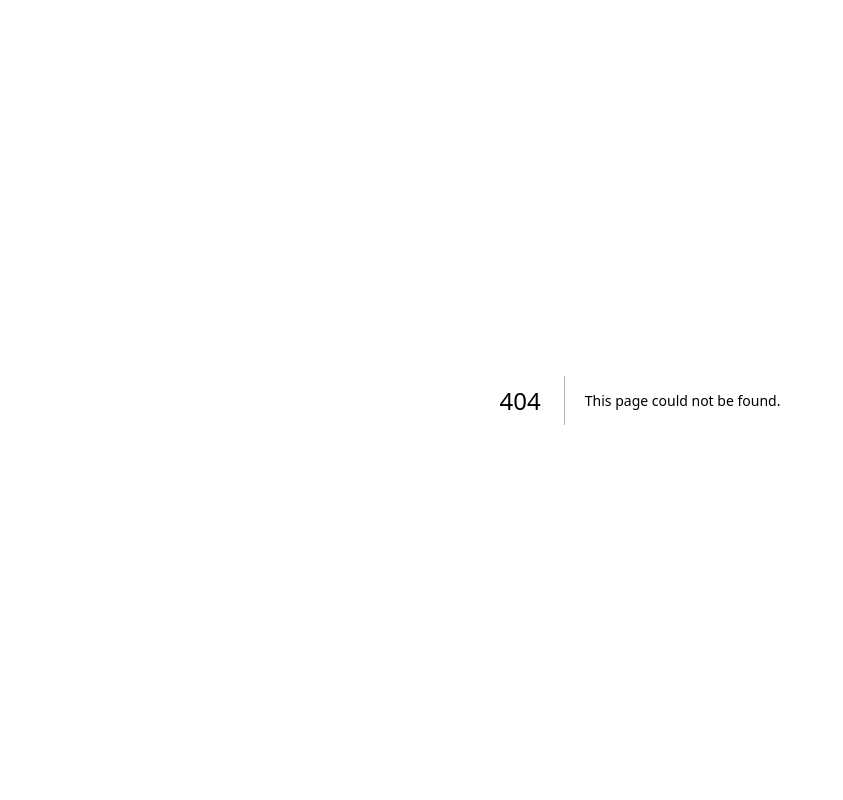
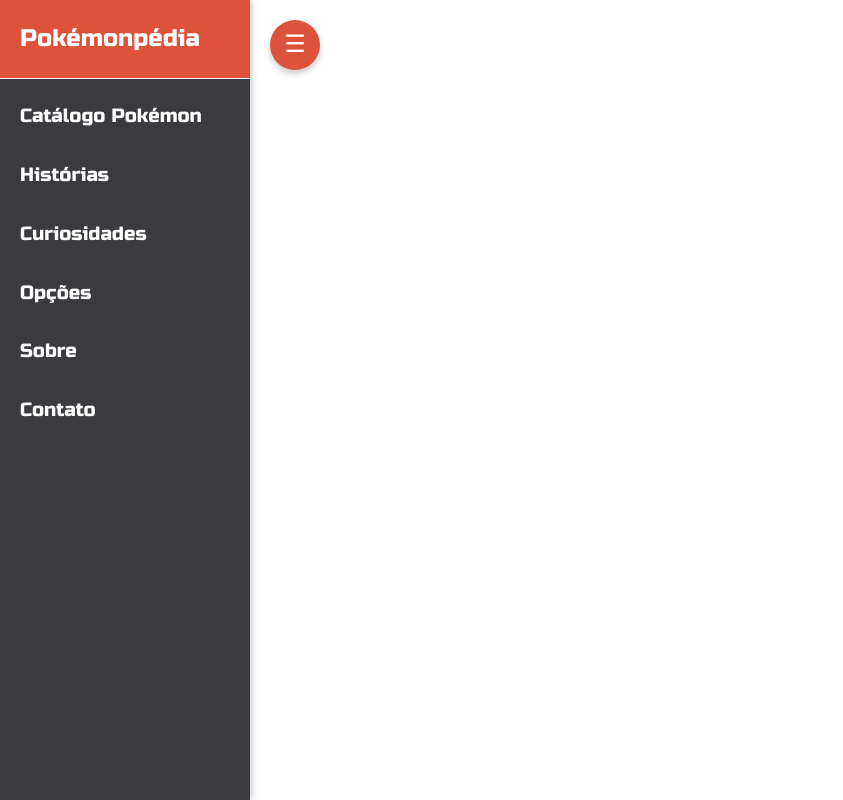
Before and after one commit to lenx0/poke-pedia-v2, a Next.js app: page /explore in a window 1280 px wide. Before the commit this address had no page. Shown: the whole page, without its empty margins (0-843 px from the left). Built offline with nearby package versions, Linux system fonts and the light colour scheme.

Commit message:
fix home layout, explore page (sidebar)

```diff
--- /dev/null
+++ b/src/app/explore/page.tsx
@@ -0,0 +1,7 @@
+import Sidebar from "@/components/sidebar/sidebar";
+
+export default function Explore() {
+    return (
+        <Sidebar />
+    )
+}
--- /dev/null
+++ b/src/components/sidebar/sidebar.tsx
@@ -0,0 +1,117 @@
+"use client";
+
+import React, { useState } from "react";
+import { Box, List, ListItemButton, ListItemText, Typography, Divider } from "@mui/material";
+import { motion } from "framer-motion";
+import '@fontsource/russo-one';
+
+export default function Sidebar() {
+  const [isOpen, setIsOpen] = useState(true);
+
+  const menuItems = [
+    { label: "Catálogo Pokémon", link: "/catalogo" },
+    { label: "Histórias", link: "/historias" },
+    { label: "Curiosidades", link: "/curiosidades" },
+    { label: "Opções", link: "/opcoes" },
+    { label: "Sobre", link: "/sobre" },
+    { label: "Contato", link: "/contato" },
+  ];
+
+  return (
+    <Box sx={{ display: "flex" }}>
+
+      <motion.div
+        initial={{ x: 0 }}
+        animate={{ x: isOpen ? 250 : 0 }}
+        transition={{ duration: 0.3 }}
+        style={{
+          position: "fixed",
+          top: "20px",
+          left: "20px",
+          zIndex: 1300,
+        }}
+      >
+        <Box
+          sx={{
+            width: "50px",
+            height: "50px",
+            borderRadius: "50%",
+            backgroundColor: "#dd523a",
+            display: "flex",
+            alignItems: "center",
+            justifyContent: "center",
+            boxShadow: "0 4px 6px rgba(0, 0, 0, 0.2)",
+            cursor: "pointer",
+          }}
+          onClick={() => setIsOpen(!isOpen)}
+        >
+          <Typography
+            sx={{
+              color: "#fff",
+              fontFamily: "'Russo One', sans-serif",
+              fontSize: "1.5rem",
+            }}
+          >
+            ☰
+          </Typography>
+        </Box>
+      </motion.div>
+
+      <motion.div
+        initial={{ x: -250 }}
+        animate={{ x: isOpen ? 0 : -250 }}
+        transition={{ duration: 0.3 }}
+        style={{
+          position: "fixed",
+          top: 0,
+          left: 0,
+          height: "100vh",
+          width: "250px",
+          backgroundColor: "#3a3a3f",
+          boxShadow: "2px 0px 6px rgba(0, 0, 0, 0.2)",
+          zIndex: 1200,
+          display: "flex",
+          flexDirection: "column",
+        }}
+      >
+
+        <Box
+          sx={{
+            padding: "20px",
+            backgroundColor: "#dd523a",
+            color: "#fff",
+            fontFamily: "'Russo One', sans-serif",
+            fontSize: "1.5rem",
+          }}
+        >
+          Pokémonpédia
+        </Box>
+
+        <Divider sx={{ borderColor: "#fff" }} />
+
+        <List>
+          {menuItems.map((item, index) => (
+            <ListItemButton
+              key={index}
+              sx={{
+                padding: "10px 20px",
+                "&:hover": {
+                  backgroundColor: "#dd523a",
+                  color: "#fff",
+                },
+              }}
+            >
+              <ListItemText
+                primary={item.label}
+                sx={{
+                  color: "#fff",
+                  fontFamily: "'Russo One', sans-serif",
+                }}
+              />
+            </ListItemButton>
+          ))}
+        </List>
+      </motion.div>
+    </Box>
+  );
+}
--- a/src/theme/index.js
+++ b/src/theme/index.js
@@ -58,13 +58,13 @@
         root: {
           borderRadius: "100%",
           padding: "12px 24px",
-          fontWeight: "bold"
+          // fontWeight: "bold"
         },
         containedPrimary: {
-          backgroundColor: "#ffcd05ff",
-          color: "#000000",
+          backgroundColor: "rgb(201, 243, 16)",
+          color: "#333333",
           "&:hover": {
-            backgroundColor: "#f20505",
+            backgroundColor: "rgb(235, 17, 17)",
             color: "#ffffff",
           },
         },
```
Also changed, not shown: src/app/page.tsx (+6 -3 lines), src/app/explore/about.module.css (added).
